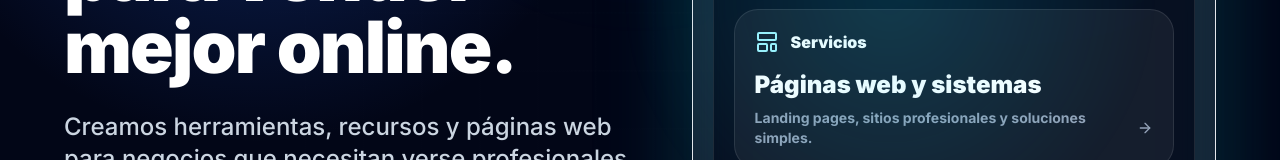
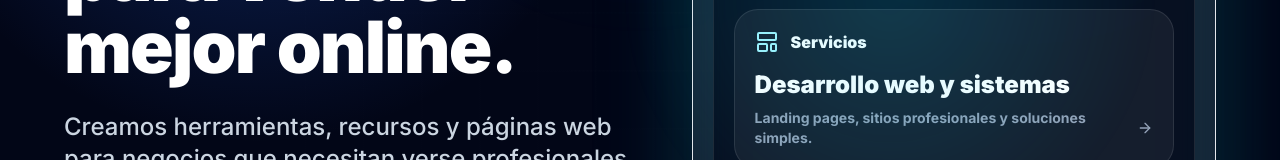
Before and after one commit to BengoDamian/oriavision-hub, a Next.js app: page / in a window 1280 px wide. Shown: the part 490-650 px from the top of the page. Built offline with nearby package versions, Linux system fonts and the light colour scheme; no server answers.

Commit message:
Update page.tsx

```diff
--- a/src/app/page.tsx
+++ b/src/app/page.tsx
@@ -363,7 +363,7 @@ export default function Home() {
                     </div>
 
                     <div className="mt-4 text-2xl font-black leading-tight text-white">
-                      Páginas web y sistemas
+                      Desarrollo web y sistemas
                     </div>
 
                     <div className="mt-2 flex items-center justify-between gap-3 text-sm font-semibold text-slate-400">
```
